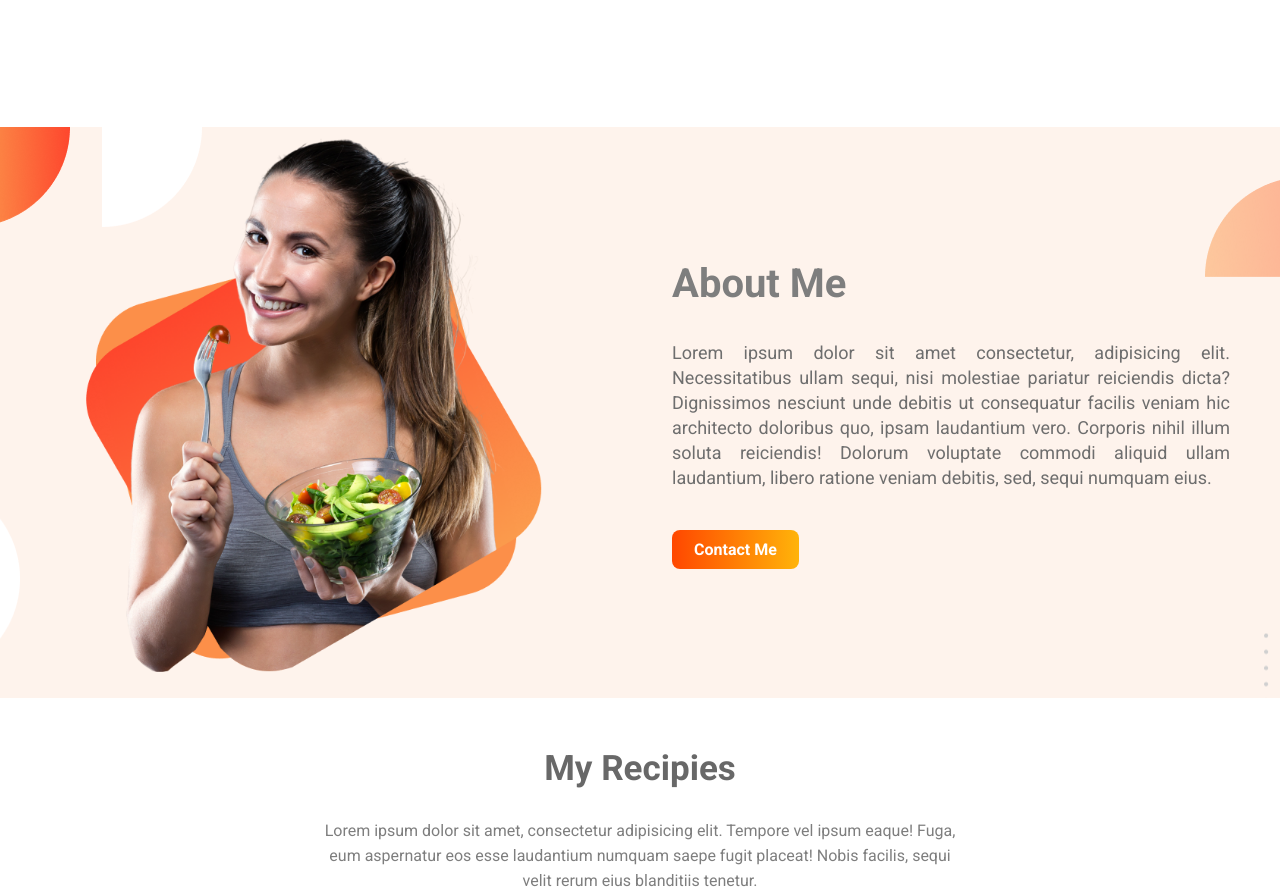
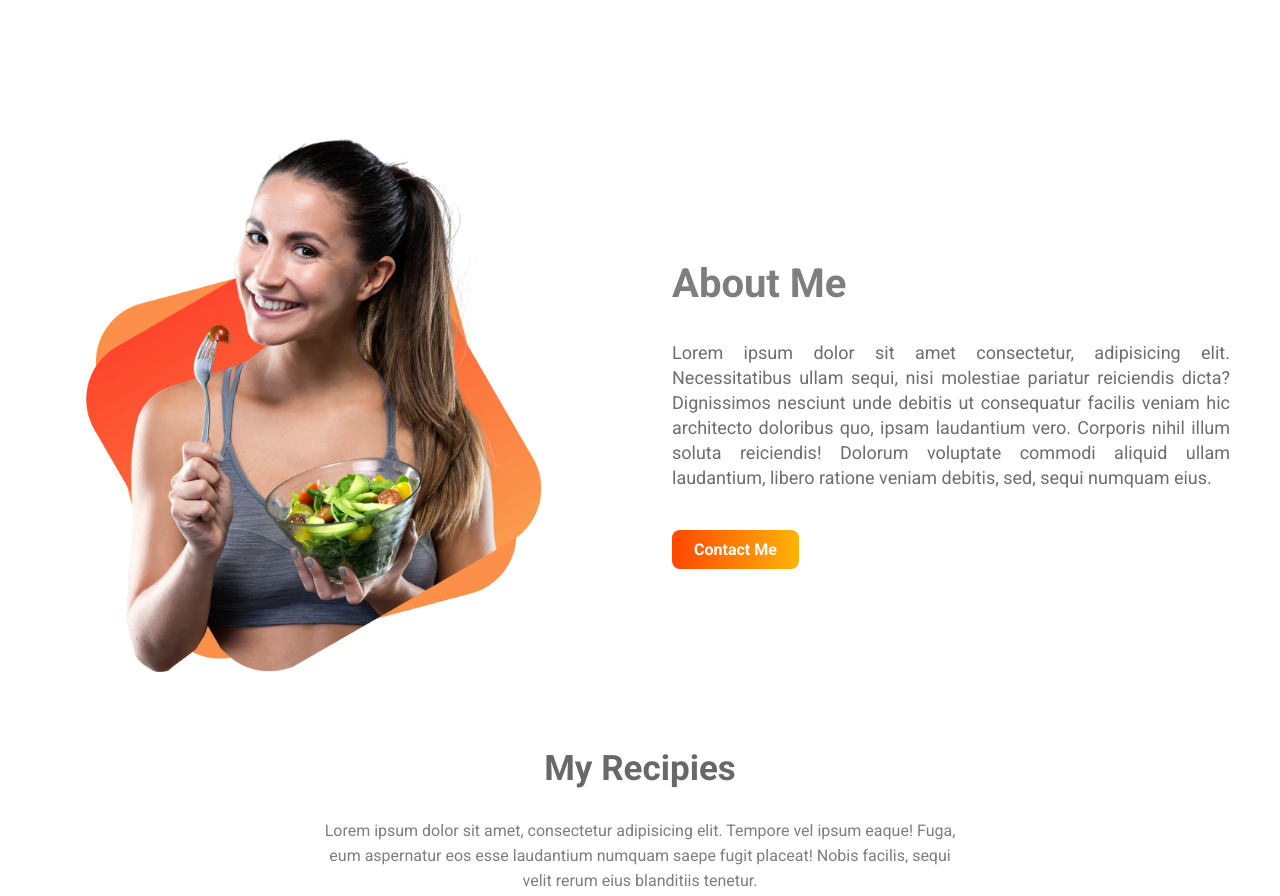
Before and after one commit to Jintu45/web-day4-project1, a plain HTML site: page index.html in a window 1280 px wide. Shown: the part 528-1424 px from the top of the page. Drawn offline with Linux system fonts and the light colour scheme.

Commit message:
delet some image

```diff
--- a/style.css
+++ b/style.css
@@ -54,7 +54,7 @@ img{
         /* banner-section css */
 .banner-section{
     display: flex;
-    background-image: url(img/shapes/7.png);
+    /* background-image: url(img/shapes/7.png); */
     background-position:center top;
     margin-top: 50px;
     margin-bottom: 50px;
```
